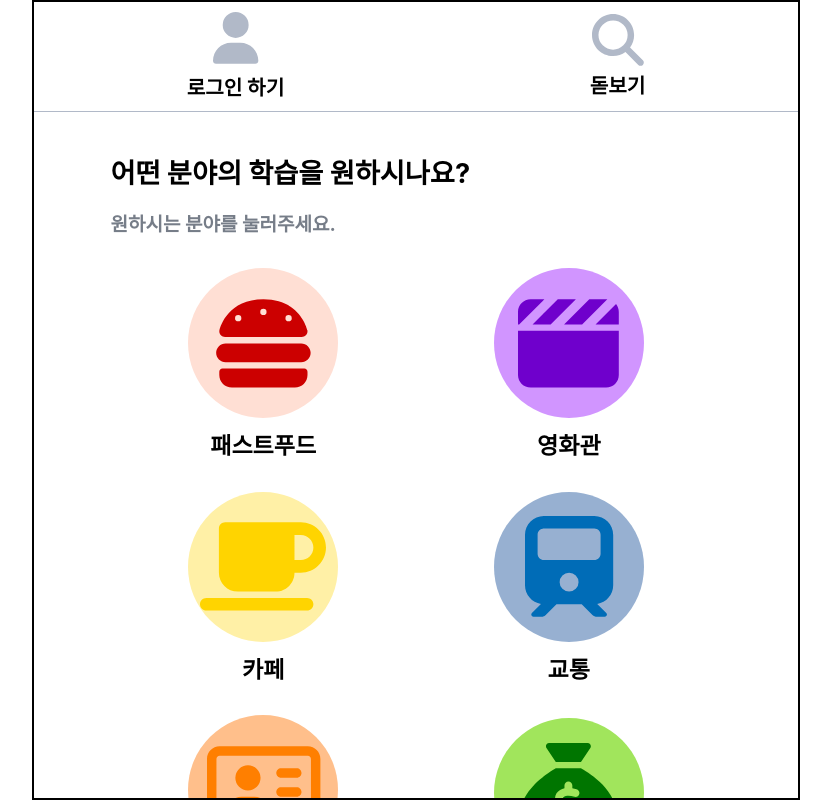
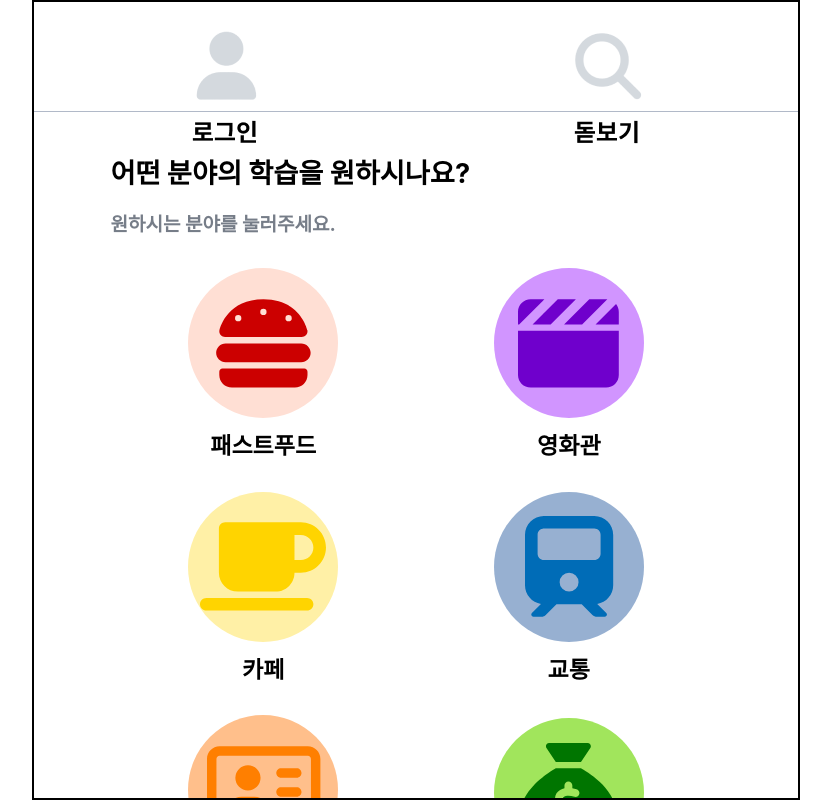
Before and after one commit to Team-Columbus/Gillajabi-FE, a React (Create React App) app in the folder gillajabi/: page / in a window 1280 px wide. Shown: the whole page, without its empty margins (224-1055 px from the left). Built offline with nearby package versions, Linux system fonts and the light colour scheme.

Commit message:
:sparkles: 공통 Navbar 컴포넌트 이미지 사용
- 기존의 상단에 Icon 하단에 Text 형태의 Option 컴포넌트에서 하나의
  이미지만을 사용하는 방법으로 수정
- Navbar에 필요한 이미지 import 하여 사용

```diff
--- a/gillajabi/src/components/Navbar.jsx
+++ b/gillajabi/src/components/Navbar.jsx
@@ -1,40 +1,43 @@
 import React from 'react';
 import '../styles/components/Navbar.css'
-import { faUser, faHouse, faDownload, faMagnifyingGlass } from '@fortawesome/free-solid-svg-icons';
-import { faCircleQuestion, faCircleLeft } from '@fortawesome/free-regular-svg-icons';
-import Option from './Option.jsx';
-
-/**
- * Navbar 컴포넌트는 헤더 바를 구성하는 React 컴포넌트입니다.
- * @param {number} props.loginStatus - 로그인 상태를 나타내는 숫자 값 (0: 비로그인 상태, 1: 로그인 상태).
- * @param {number} props.pageStatus - 페이지 상태를 나타내는 숫자 값 (0: 처음화면, 1: 다른화면).
- * @param {number} props.subscribeStatus - 구독 상태를 나타내는 숫자 값 (0: 구독하지 않음, 1: 구독 중).
- * @returns {JSX.Element} 헤더 바를 나타내는 JSX 요소
- */
+import {Back, Glasses, Home, Load, Login, myInfo, Solve} from '../assets/'
 
 const Navbar = (props) => {
-  const loginText = props.loginStatus === 1 ? '내 정보' : '로그인 하기';
+  const loginText = props.loginStatus === 1 ?  myInfo : Login ;
 
   return (
     <div className='navbar'>
       {props.pageStatus === 1 ? (
-        <Option iconName={faUser} Text={loginText} />
+        <div className='navbar-img'>
+          <img src= {loginText} />
+        </div>
       ) : (
-        <Option iconName={faCircleLeft} Text={'이전화면'} />
+        <div className='navbar-img'>
+          <img src= {Back} />
+        </div>
       )}
+
       {props.subscribeStatus === 1 ? (
-        <Option iconName={faCircleQuestion} Text={'오늘의 문제'} />
+        <div className='navbar-img'>
+          <img src= {Solve} />
+        </div>
       ) : null}
 
       {props.pageStatus === 0 ? (
-        <Option iconName={faHouse} Text={'처음화면'} />
+        <div className='navbar-img'>
+          <img src= {Home} />
+        </div>
       ) : null}
 
       {props.subscribeStatus === 1 ? (
-        <Option iconName={faDownload} Text={'불러오기'} />
+        <div className='navbar-img'>
+          <img src= {Load} />
+        </div>
       ) : null}
 
-      <Option iconName={faMagnifyingGlass} Text={'돋보기'} />
+      <div className='navbar-img'>
+        <img src= {Glasses} />
+      </div>
     </div>
   );
 };
```
